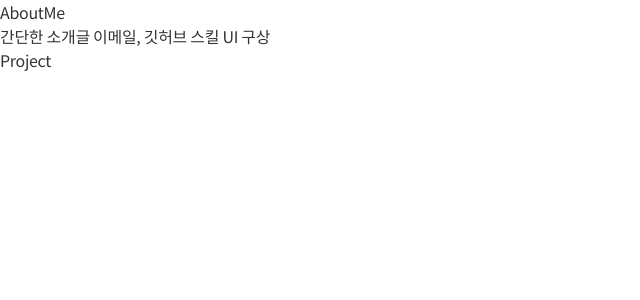
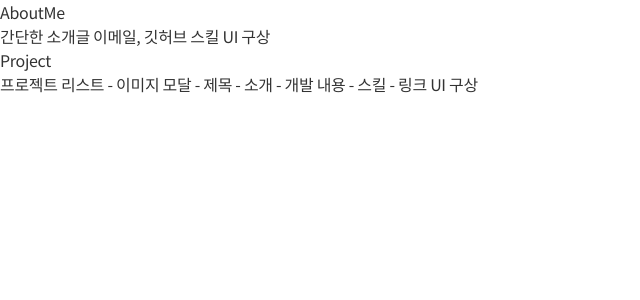
Before and after one commit to qpow1018/my-portfolio, a React (Create React App) app: page / in a window 1280 px wide. Shown: the top 300 px of the page, without its empty margins (0-640 px from the left). Built offline with nearby package versions, Linux system fonts and the light colour scheme.

Commit message:
Feat: add Project memo

```diff
--- /dev/null
+++ b/src/components/Project/index.tsx
@@ -0,0 +1,19 @@
+import { Box } from '@mui/material';
+import theme from '@/style/theme';
+
+export default function Project() {
+  return (
+    <Box>
+      <Box>Project</Box>
+      프로젝트 리스트
+      - 이미지 모달
+      - 제목
+      - 소개
+      - 개발 내용
+      - 스킬
+      - 링크
+
+      UI 구상
+    </Box>
+  );
+}
--- a/src/page/Home.tsx
+++ b/src/page/Home.tsx
@@ -1,21 +1,13 @@
 import { Box } from '@mui/material';
 
-// import theme from '@/style/theme';
-
 import AboutMe from '@/components/AboutMe';
+import Project from '@/components/Project';
 
 export default function Home() {
   return (
-    <Box
-      sx={{
-
-      }}
-    >
+    <Box>
       <AboutMe />
-
-      <Box>
-        Project
-      </Box>
+      <Project />
     </Box>
   );
 }
```
